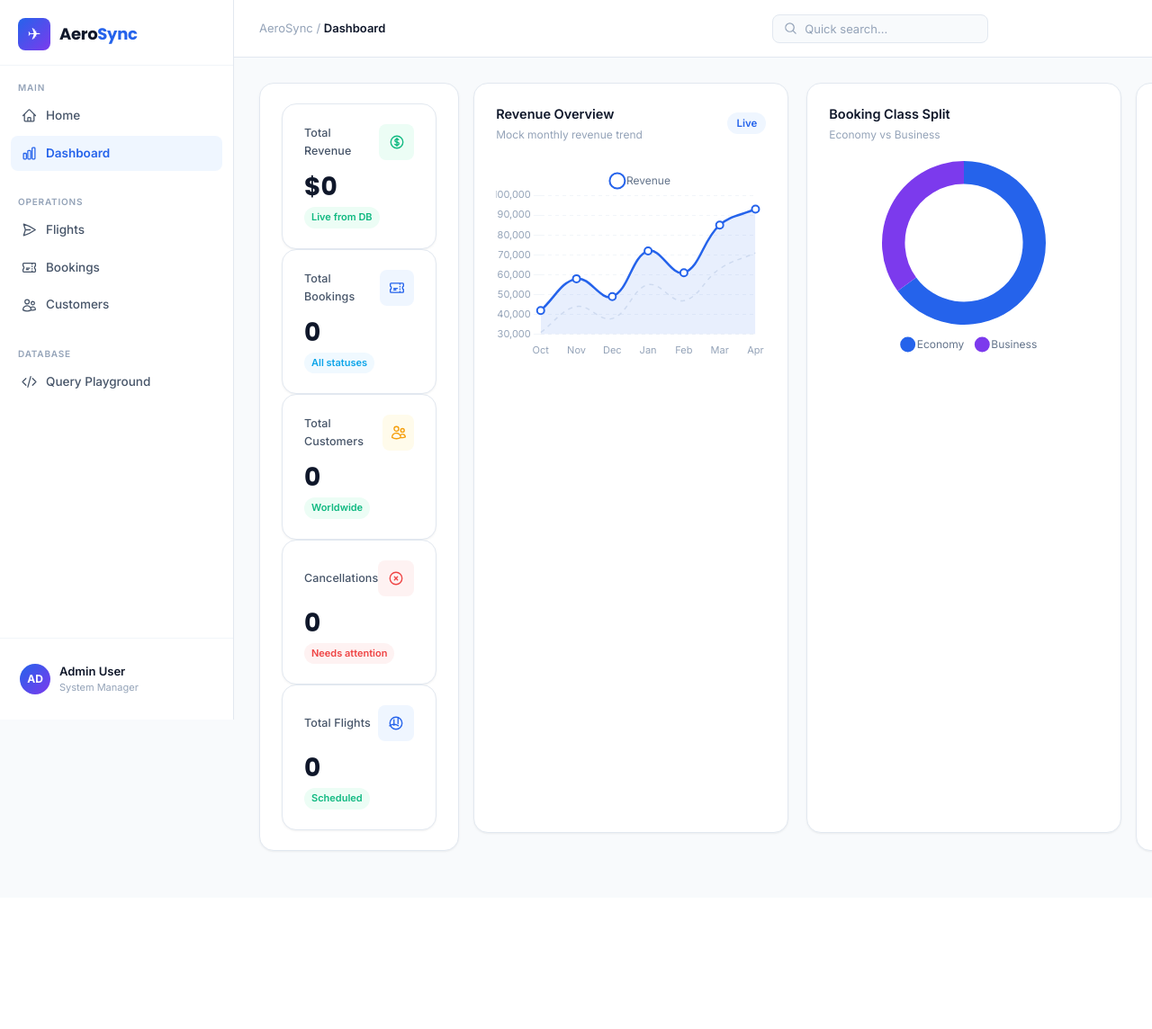
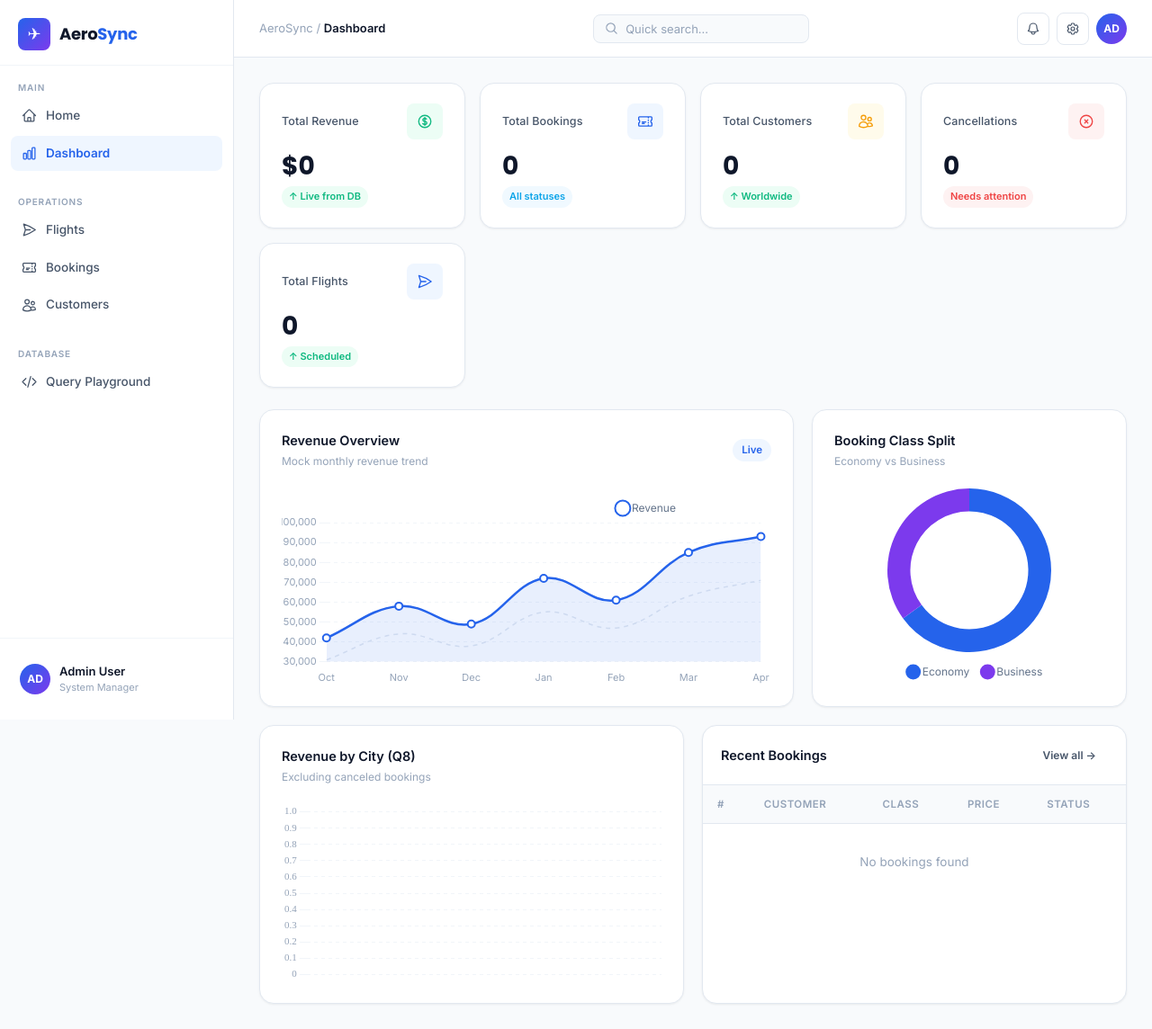
Before and after one commit to jatin79-a/AeroSync-Airline, a Flask app: page /dashboard in a window 1280 px wide; the page is wider, and only the part inside the window is pictured. Shown: that part at 90% size. Before the commit the page ends 947 px from the top of that part, so only its background shows below. Run offline with Flask 3, Linux system fonts and the light colour scheme; data that the repository does not hold is empty.

Commit message:
Revert "Remove arrows and change confusing icons"
This reverts commit ab12a9b8ac35dda94f8e1f2bc5cb8e4748cea51e.

```diff
--- a/templates/dashboard.html
+++ b/templates/dashboard.html
@@ -6,7 +6,6 @@
 <!-- KPI Cards -->
 <div class="kpi-grid">
   <div class="kpi-card">
-  <div class="kpi-card">
     <div class="kpi-top">
       <span class="kpi-label">Total Revenue</span>
       <div class="kpi-icon green">
@@ -14,7 +13,7 @@
       </div>
     </div>
     <div class="kpi-value">${{ "{:,.0f}".format(stats.revenue) }}</div>
-    <span class="kpi-badge up">Live from DB</span>
+    <span class="kpi-badge up">↑ Live from DB</span>
   </div>
 
   <div class="kpi-card">
@@ -36,7 +35,7 @@
       </div>
     </div>
     <div class="kpi-value">{{ stats.customers }}</div>
-    <span class="kpi-badge up">Worldwide</span>
+    <span class="kpi-badge up">↑ Worldwide</span>
   </div>
 
   <div class="kpi-card">
@@ -54,11 +53,11 @@
     <div class="kpi-top">
       <span class="kpi-label">Total Flights</span>
       <div class="kpi-icon blue">
-        <svg xmlns="http://www.w3.org/2000/svg" fill="none" viewBox="0 0 24 24" stroke-width="1.8" stroke="currentColor"><path stroke-linecap="round" stroke-linejoin="round" d="M9 6.75V15m6-10.5v8.25m.503 3.046a12 12 0 0 0-13.006 0M21 12a9 9 0 1 1-18 0 9 9 0 0 1 18 0Z"/></svg>
+        <svg xmlns="http://www.w3.org/2000/svg" fill="none" viewBox="0 0 24 24" stroke-width="1.8" stroke="currentColor"><path stroke-linecap="round" stroke-linejoin="round" d="M6 12 3.269 3.125A59.769 59.769 0 0 1 21.485 12 59.768 59.768 0 0 1 3.27 20.875L5.999 12Zm0 0h7.5"/></svg>
       </div>
     </div>
     <div class="kpi-value">{{ stats.flights }}</div>
-    <span class="kpi-badge up">Scheduled</span>
+    <span class="kpi-badge up">↑ Scheduled</span>
   </div>
 </div>
 
```
